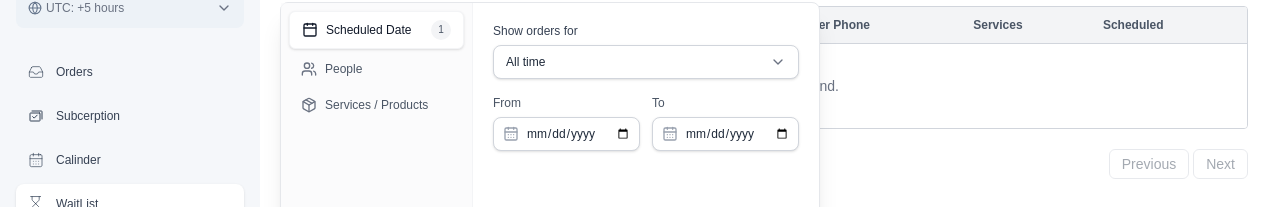
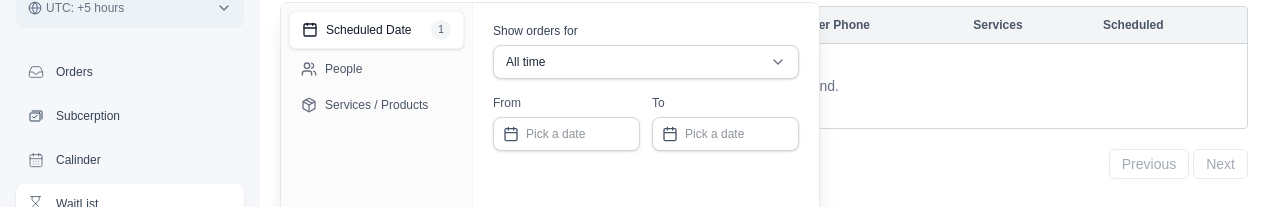
Before and after one commit to ABINAND-NP/WaitList-Assinment, a React (Vite) app: page / in a window 1280 px wide. Both pictures are taken after typing "Sample" into the empty fields and a click on the button "Add Filter". Shown: the part 168-375 px from the top of the page. Built offline with nearby package versions, Linux system fonts and the light colour scheme.

Commit message:
final commit

```diff
--- a/src/Components/Pages/admin/FilterModal.jsx
+++ b/src/Components/Pages/admin/FilterModal.jsx
@@ -6,17 +6,13 @@ import {
   ChevronDown,
   ChevronUp,
   Check,
-  CalendarDays
+  CalendarDays,
 } from "lucide-react";
 import People from "./People";
 import ServiceProduct from "./ServiceProduct";
+import icon16 from "../../../assets/sideBarIcon/icon16.svg";
 
-const FilterModal = ({
-  isOpen,
-  onClose,
-  onApply,
-  onReset,
-}) => {
+const FilterModal = ({ isOpen, onClose, onApply, onReset }) => {
   const [activeTab, setActiveTab] = useState("Scheduled Date");
   const [showDropdown, setShowDropdown] = useState(false);
 
@@ -69,7 +65,9 @@ const FilterModal = ({
         from = formatDate(new Date(today.getFullYear(), today.getMonth(), 1));
         break;
       case "Last month":
-        from = formatDate(new Date(today.getFullYear(), today.getMonth() - 1, 1));
+        from = formatDate(
+          new Date(today.getFullYear(), today.getMonth() - 1, 1),
+        );
         to = formatDate(new Date(today.getFullYear(), today.getMonth(), 0));
         break;
       case "This quarter": {
@@ -106,7 +104,13 @@ const FilterModal = ({
   };
 
   const handleApply = () => {
-    onApply({ preset, from: fromDate, to: toDate, selectedPeople, selectedServices });
+    onApply({
+      preset,
+      from: fromDate,
+      to: toDate,
+      selectedPeople,
+      selectedServices,
+    });
   };
 
   const handleReset = () => {
@@ -124,8 +128,16 @@ const FilterModal = ({
 
   const tabs = [
     { name: "Scheduled Date", icon: Calendar, count: 1 },
-    { name: "People", icon: Users, count: selectedPeople.length > 0 ? selectedPeople.length : null },
-    { name: "Services / Products", icon: Package, count: selectedServices.length > 0 ? selectedServices.length : null },
+    {
+      name: "People",
+      icon: Users,
+      count: selectedPeople.length > 0 ? selectedPeople.length : null,
+    },
+    {
+      name: "Services / Products",
+      icon: Package,
+      count: selectedServices.length > 0 ? selectedServices.length : null,
+    },
   ];
 
   return (
@@ -151,7 +163,9 @@ const FilterModal = ({
                 }`}
               >
                 <div className="flex items-center gap-2">
-                  <Icon className={`h-4 w-4 ${isActive ? "text-gray-900" : "text-gray-500"}`} />
+                  <Icon
+                    className={`h-4 w-4 ${isActive ? "text-gray-900" : "text-gray-500"}`}
+                  />
                   <span>{tab.name}</span>
                 </div>
                 {tab.count && (
@@ -181,7 +195,11 @@ const FilterModal = ({
                     className="flex w-full items-center justify-between rounded-lg border border-gray-300 bg-white px-3 py-2 text-xs text-gray-800 shadow-sm hover:bg-gray-50"
                   >
                     <span className="font-medium">{preset}</span>
-                    {showDropdown ? <ChevronUp className="h-4 w-4 text-gray-500" /> : <ChevronDown className="h-4 w-4 text-gray-500" />}
+                    {showDropdown ? (
+                      <ChevronUp className="h-4 w-4 text-gray-500" />
+                    ) : (
+                      <ChevronDown className="h-4 w-4 text-gray-500" />
+                    )}
                   </button>
 
                   {showDropdown && (
@@ -194,7 +212,8 @@ const FilterModal = ({
                           className="flex w-full items-center justify-between rounded-md px-3 py-2 text-left text-xs text-gray-700 hover:bg-gray-50"
                         >
                           <span>{option}</span>
-                          {(option === preset || (option === "All" && preset === "All time")) && (
+                          {(option === preset ||
+                            (option === "All" && preset === "All time")) && (
                             <Check className="h-3.5 w-3.5 text-gray-900" />
                           )}
                         </button>
@@ -210,9 +229,14 @@ const FilterModal = ({
                       From
                     </label>
                     <div className="relative flex items-center">
-                      <CalendarDays className="absolute left-2.5 h-4 w-4 text-gray-400 pointer-events-none" />
+                      <img src={icon16} alt="ic" className="absolute left-2.5 top-1/2 -translate-y-1/2 h-4 w-4 pointer-events-none" />
                       <input
-                        type="date"
+                        type={fromDate ? "date" : "text"}
+                        onFocus={(e) => (e.target.type = "date")}
+                        onBlur={(e) => {
+                          if (!e.target.value) e.target.type = "text";
+                        }}
+                        placeholder="Pick a date"
                         value={fromDate}
                         max={toDate || undefined}
                         onChange={(e) => {
@@ -229,13 +253,18 @@ const FilterModal = ({
                       To
                     </label>
                     <div className="relative flex items-center">
-                      <CalendarDays className="absolute left-2.5 h-4 w-4 text-gray-400 pointer-events-none" />
+                      <img src={icon16} alt="ic"className="absolute left-2.5 top-1/2 -translate-y-1/2 h-4 w-4 pointer-events-none" />
                       <input
-                        type="date"
-                        value={toDate}
-                        min={fromDate || undefined}
+                        type={fromDate ? "date" : "text"}
+                        onFocus={(e) => (e.target.type = "date")}
+                        onBlur={(e) => {
+                          if (!e.target.value) e.target.type = "text";
+                        }}
+                        placeholder="Pick a date"
+                        value={fromDate}
+                        max={toDate || undefined}
                         onChange={(e) => {
-                          setToDate(e.target.value);
+                          setFromDate(e.target.value);
                           setPreset("Custom");
                         }}
                         className="w-full rounded-lg border border-gray-300 bg-white py-2 pl-8 pr-2 text-xs text-gray-800 shadow-sm focus:outline-none focus:ring-1 focus:ring-gray-900"
```
Also changed, not shown: src/assets/sideBarIcon/icon16.svg (added).
